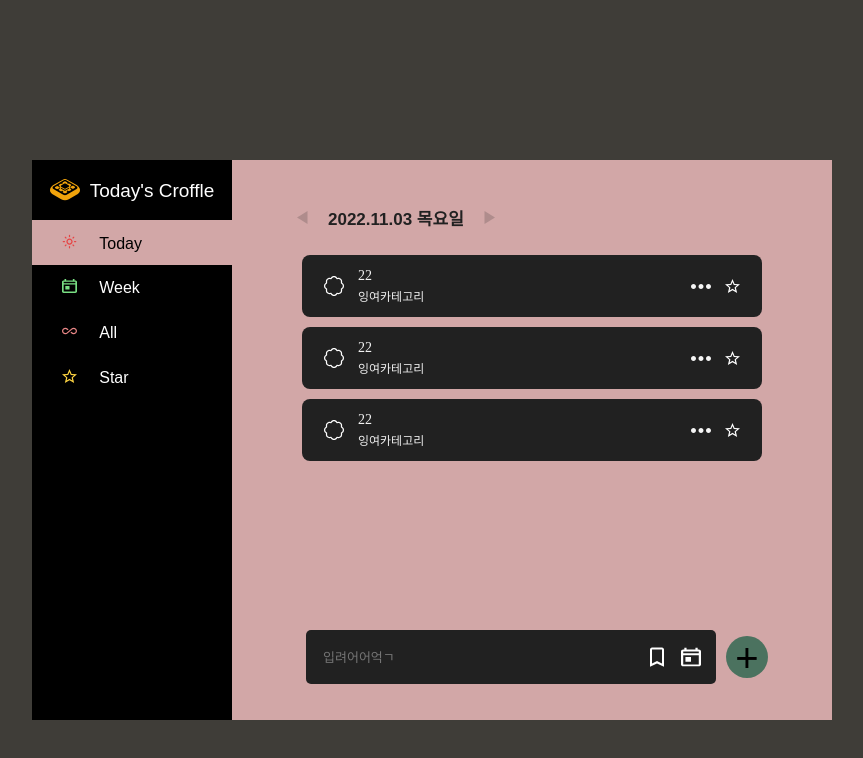
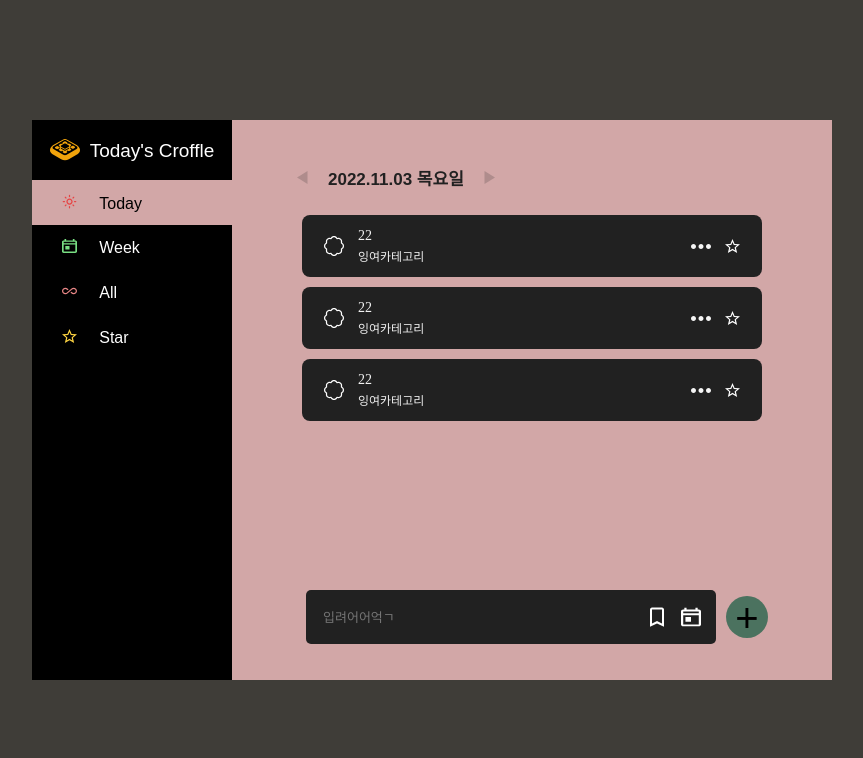
Before and after one commit to GDSC-Daejin/waffle-croffle-frontend, a React (Create React App) app: page / in a window 1280 px wide. Shown: the top 758 px of the page, without its empty margins (208-1071 px from the left). Built offline with nearby package versions, Linux system fonts and the light colour scheme.

Commit message:
:lipstick: 화면 중앙에 오게 하기
position absolute 사용함

```diff
--- a/src/AppStyle.js
+++ b/src/AppStyle.js
@@ -14,7 +14,10 @@ export const GlobalStyle = createGlobalStyle`
 `;
 
 export const TodaysCroffle = styled.div`
-  margin: 20% auto;
+  position: absolute;
+  top: 50%;
+  left: 50%;
+  transform: translate(-50%, -50%);
   display: flex;
   height: 560px;
   justify-content: center;
```
